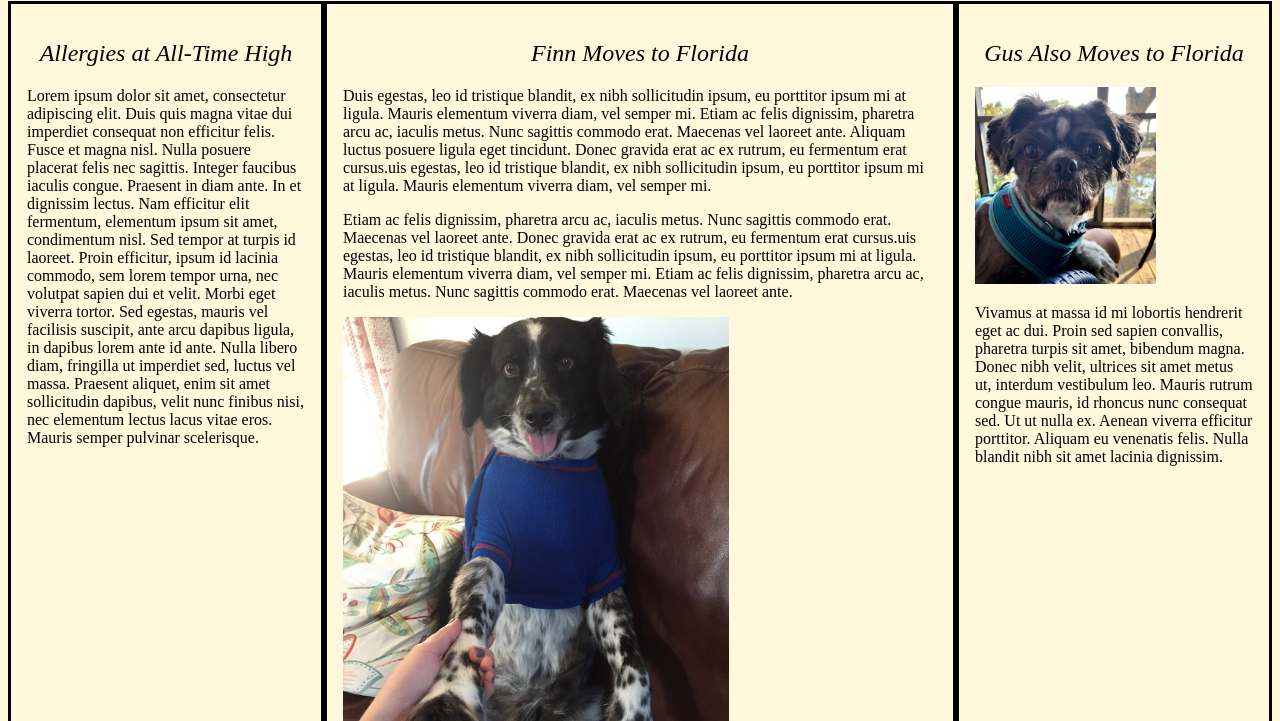
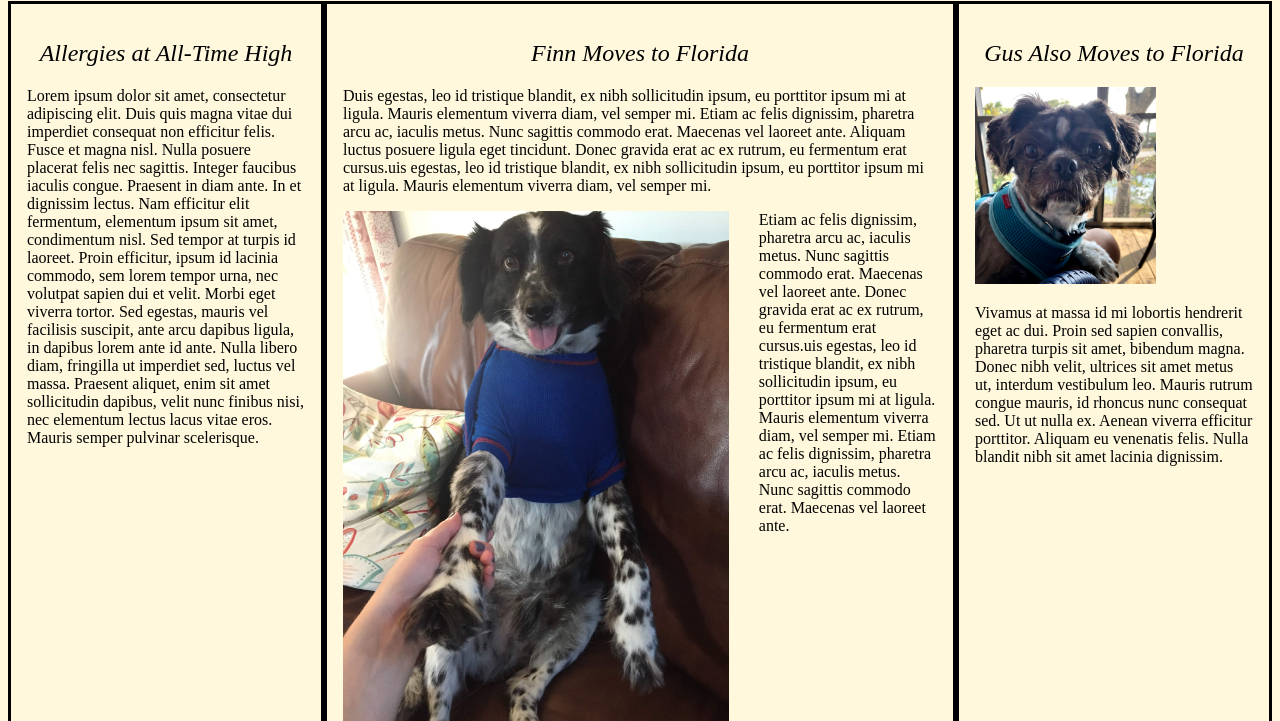
Before and after one commit to a93murph/NewsTimes, a plain HTML site: page index.html in a window 1280 px wide. Shown: the part 79-800 px from the top of the page. Drawn offline with Linux system fonts and the light colour scheme.

Commit message:
edit finn

```diff
--- a/index.html
+++ b/index.html
@@ -40,7 +40,7 @@
           sollicitudin ipsum, eu porttitor ipsum mi at ligula. Mauris elementum
           viverra diam, vel semper mi.
         </p>
-        <p>
+        <p class="floated">
           Etiam ac felis dignissim, pharetra arcu ac, iaculis metus. Nunc
           sagittis commodo erat. Maecenas vel laoreet ante. Donec gravida erat
           ac ex rutrum, eu fermentum erat cursus.uis egestas, leo id tristique
--- a/styles.css
+++ b/styles.css
@@ -26,7 +26,7 @@ article {
 }
 .imgfinn {
   width: 65%;
-  float: none;
+  float: left;
 }
 .box {
   display: flex;
@@ -35,13 +35,14 @@ article {
 .floated {
   float: right;
   width: 30%;
+  margin-top: 0;
 }
 .sec1 {
   width: 25%;
 }
 .sec2 {
   width: 50%;
-  float: right;
+  float: left;
 }
 .sec3 {
   width: 25%;
```
